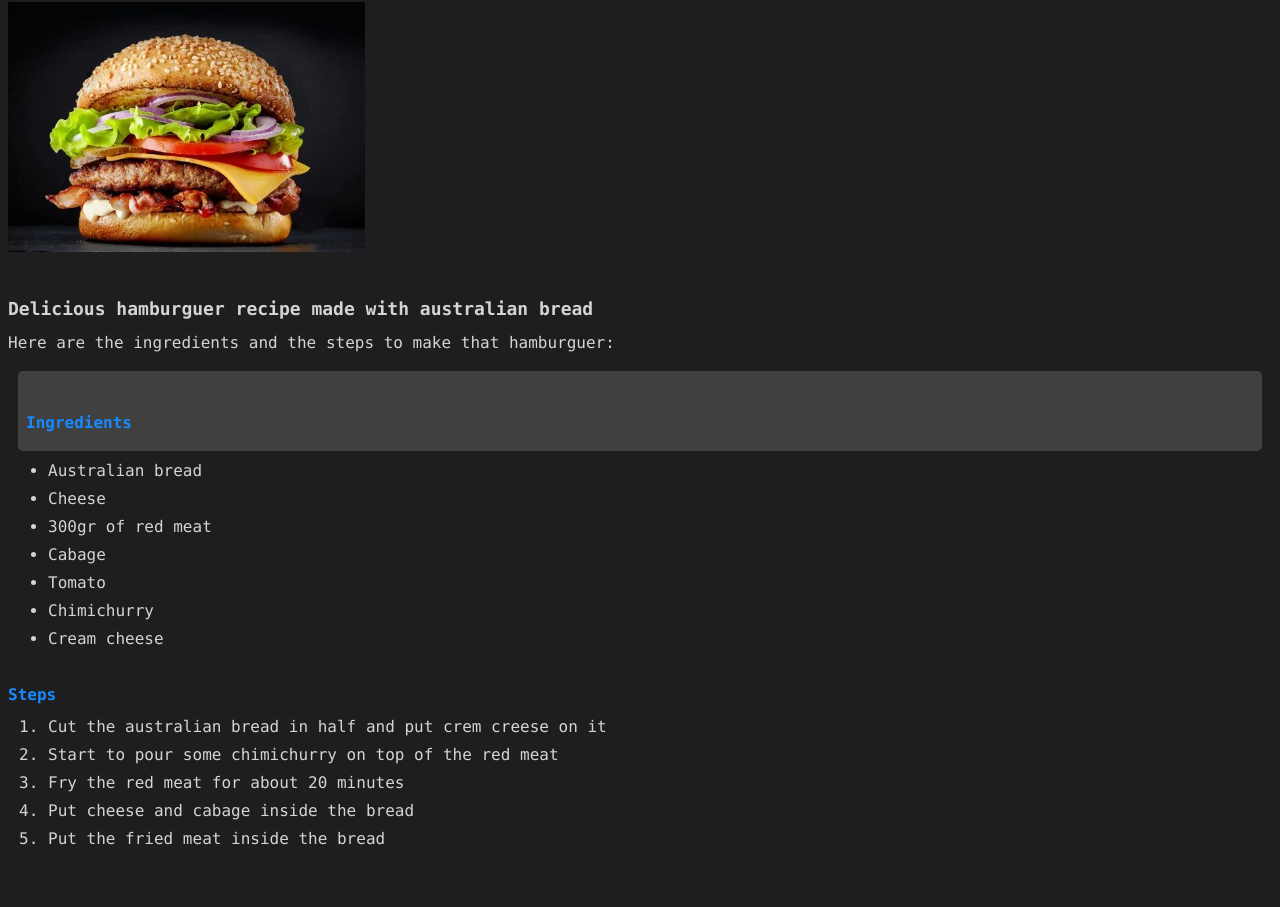
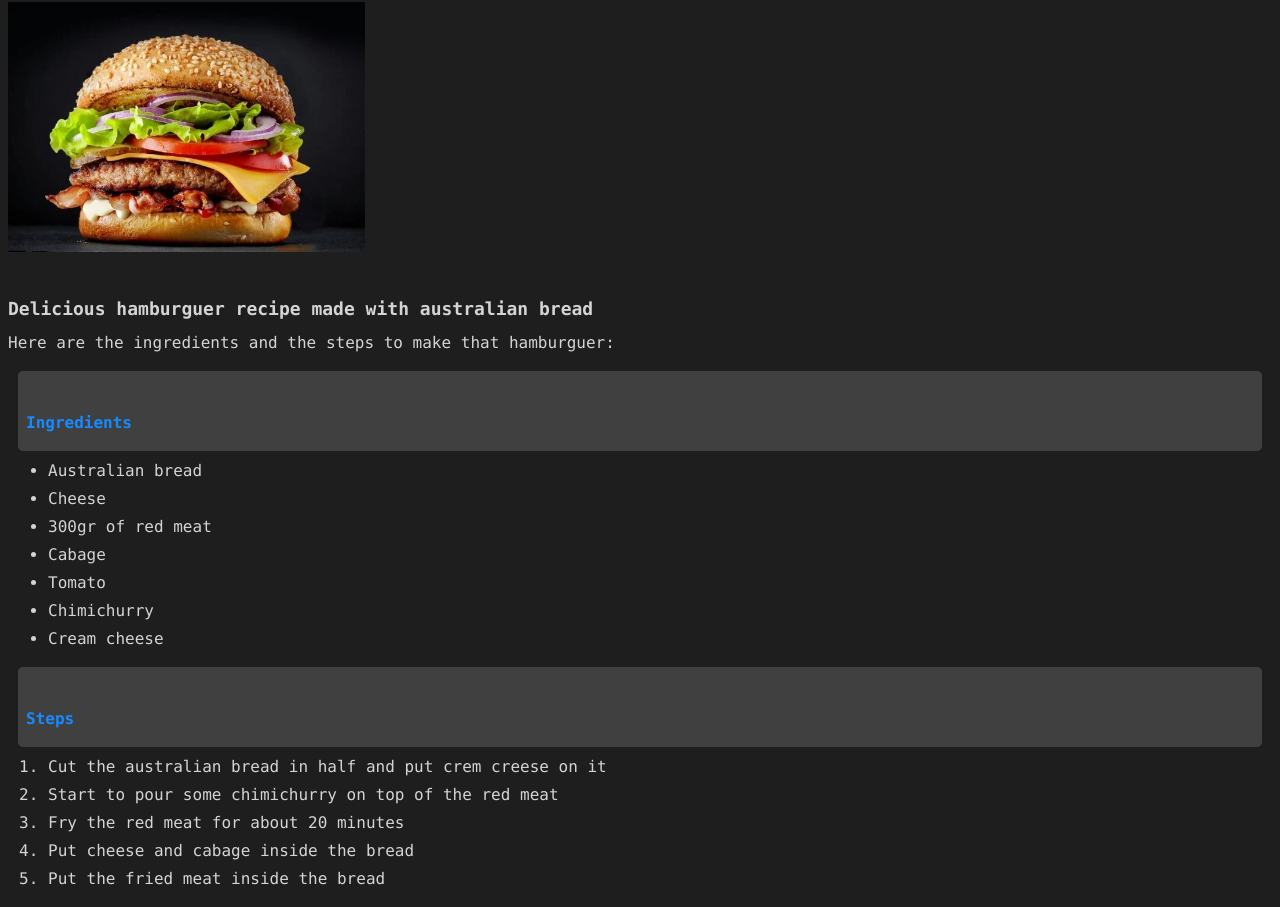
Before and after one commit to Krauzer94/odin-recipes, a plain HTML site: page recipes/burguer.html in a window 1280 px wide. Shown: the part 126-1033 px from the top of the page. Before the commit the page ends 993 px from the top, so only its background shows below. Drawn offline with Linux system fonts and the light colour scheme.

Commit message:
This Source Control feature is really cool!

```diff
--- a/recipes/burguer.html
+++ b/recipes/burguer.html
@@ -25,7 +25,9 @@
             <li>Chimichurry</li>
             <li>Cream cheese</li>
         </ul>
-        <h5>Steps</h5>
+        <div class="titles">
+            <h5>Steps</h5>
+        </div>
         <ol>
             <li>Cut the australian bread in half and put crem creese on it</li>
             <li>Start to pour some chimichurry on top of the red meat</li>
```
